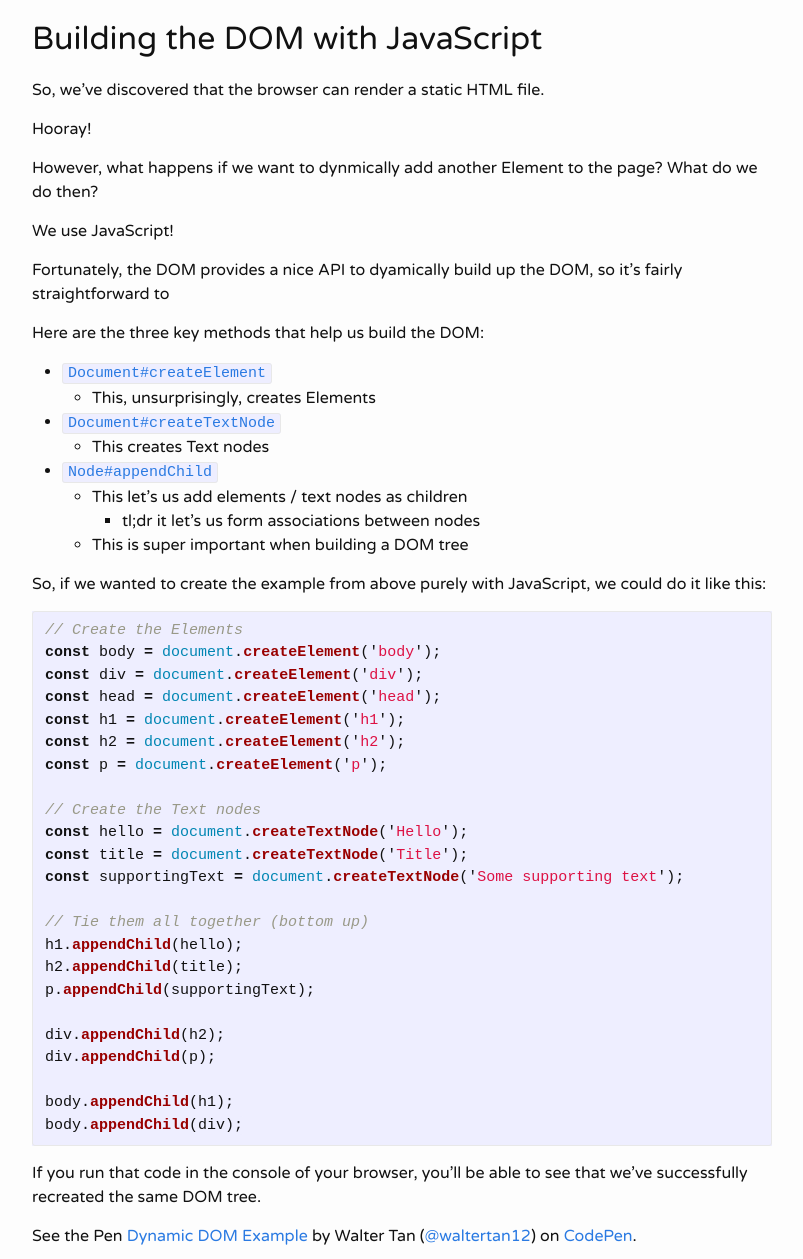
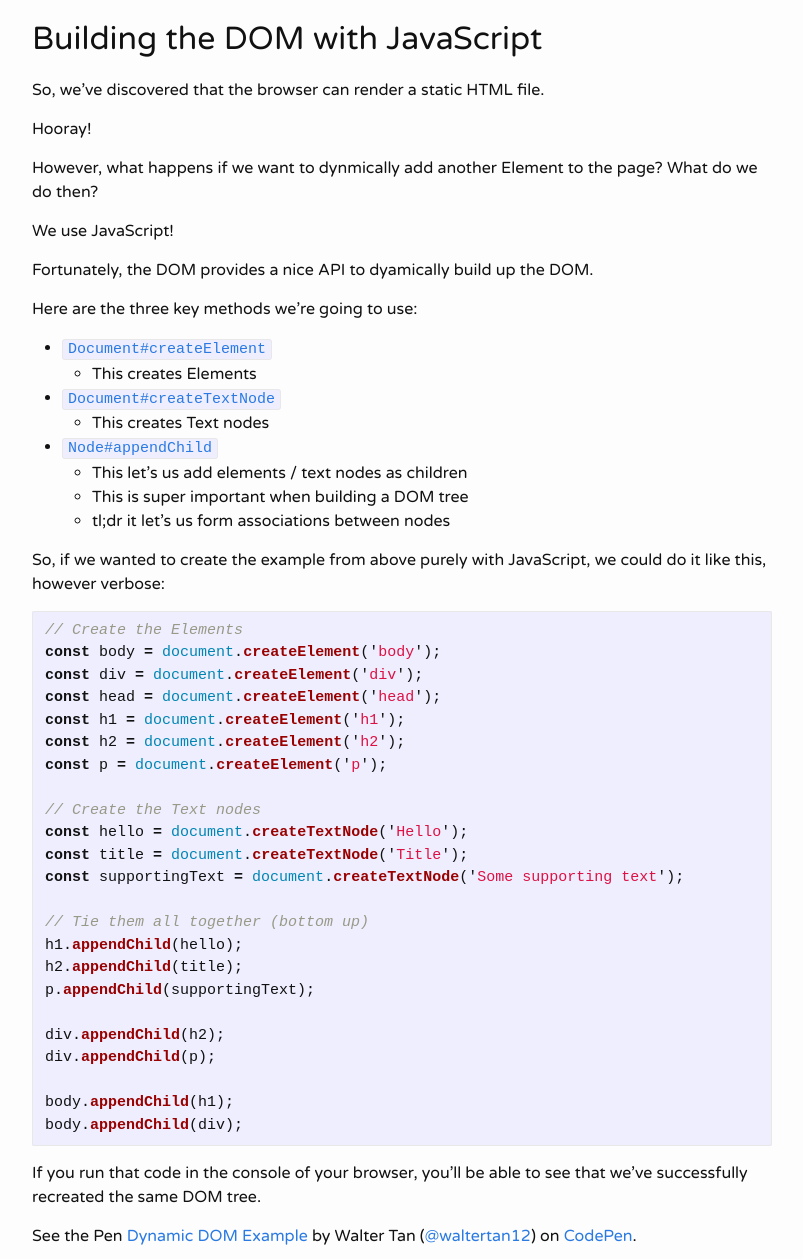
Before and after one commit to waltertan12/blog, a Jekyll site: the page built from _posts/2018-05-01-how-to-frontend-view-library-part-1.md, in a window 1280 px wide and 1400 px high, scrolled down 1485 px, cut to the strip 0-1259 px from the top of the window. Shown: the whole strip, without its empty margins (238-1041 px from the left). Built offline with Jekyll 4.4.1, drawn with Linux system fonts in a browser that asks for light colours; some of the changed text lies outside the part shown.

````diff
--- a/_posts/2018-05-01-how-to-frontend-view-library-part-1.md
+++ b/_posts/2018-05-01-how-to-frontend-view-library-part-1.md
@@ -58,19 +58,19 @@ However, what happens if we want to dynmically add another Element to the page?
 
 We use JavaScript!
 
-Fortunately, the DOM provides a nice API to dyamically build up the DOM, so it's fairly straightforward to
+Fortunately, the DOM provides a nice API to dyamically build up the DOM.
 
-Here are the three key methods that help us build the DOM:
+Here are the three key methods we're going to use:
 - [`Document#createElement`](https://developer.mozilla.org/en-US/docs/Web/API/Document/createElement)
-  - This, unsurprisingly, creates Elements
+  - This creates Elements
 - [`Document#createTextNode`](https://developer.mozilla.org/en-US/docs/Web/API/Document/createTextNode)
   - This creates Text nodes
 - [`Node#appendChild`](https://developer.mozilla.org/en-US/docs/Web/API/Node/appendChild)
   - This let's us add elements / text nodes as children
-    - tl;dr it let's us form associations between nodes
   - This is super important when building a DOM tree
+  - tl;dr it let's us form associations between nodes
 
-So, if we wanted to create the example from above purely with JavaScript, we could do it like this:
+So, if we wanted to create the example from above purely with JavaScript, we could do it like this, however verbose:
 ```javascript
 // Create the Elements
 const body = document.createElement('body');
@@ -102,18 +102,17 @@ If you run that code in the console of your browser, you'll be able to see that
 <p data-height="300" data-theme-id="dark" data-slug-hash="VxbLGE" data-default-tab="js,result" data-user="waltertan12" data-embed-version="2" data-pen-title="Dynamic DOM Example" data-editable="true" class="codepen">See the Pen <a href="https://codepen.io/waltertan12/pen/VxbLGE/">Dynamic DOM Example</a> by Walter Tan (<a href="https://codepen.io/waltertan12">@waltertan12</a>) on <a href="https://codepen.io">CodePen</a>.</p>
 <script src="https://static.codepen.io/assets/embed/ei.js"></script>
 
-And now, if we ever wanted to add an Element, say for a todo list, we could do it.
+And now, if we ever wanted to add an Element, say for a todo list, we'd be able to do it.
 
 Checkout the following example:
 
 <p data-height="300" data-theme-id="dark" data-slug-hash="PemPWP" data-default-tab="js,result" data-user="waltertan12" data-embed-version="2" data-pen-title="Dynamic DOM Example 2" class="codepen">See the Pen <a href="https://codepen.io/waltertan12/pen/PemPWP/">Dynamic DOM Example 2</a> by Walter Tan (<a href="https://codepen.io/waltertan12">@waltertan12</a>) on <a href="https://codepen.io">CodePen</a>.</p>
 <script src="https://static.codepen.io/assets/embed/ei.js"></script>
 
+## Take Aways
+We've (sort of) learned what the DOM is and how we are able to dynamically build the DOM using JavaScript. This can provide a better user experience than a hard-reload another HTML document.
 
-## Take Aways
-We've (sort of) learned what the DOM is and how we are able to dynamically build the DOM using JavaScript. This can provide a better user experience than a hard-reload
-
-However, given the last example, building the DOM with JavaScript isn't exactly easy.
+However, building the DOM with JavaScript is a little bit verbose.
 
 The next post will introduce virtualization of the DOM and some better ways of dynamically building the DOM.
 
````
